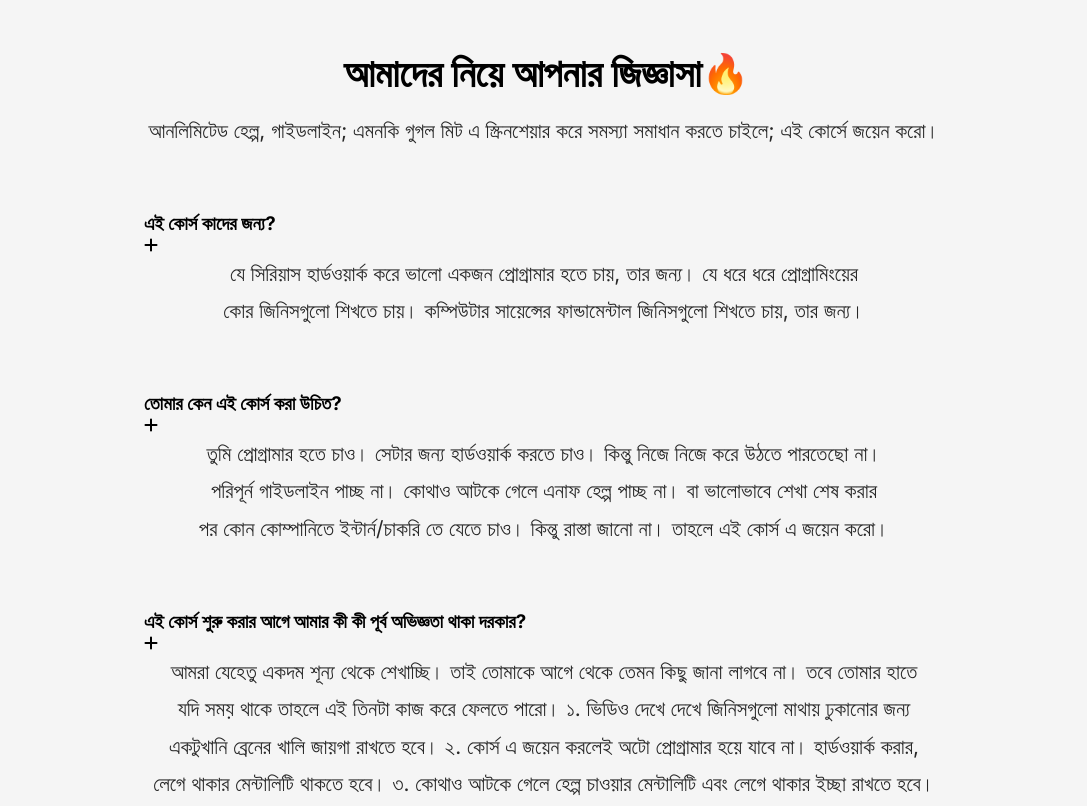
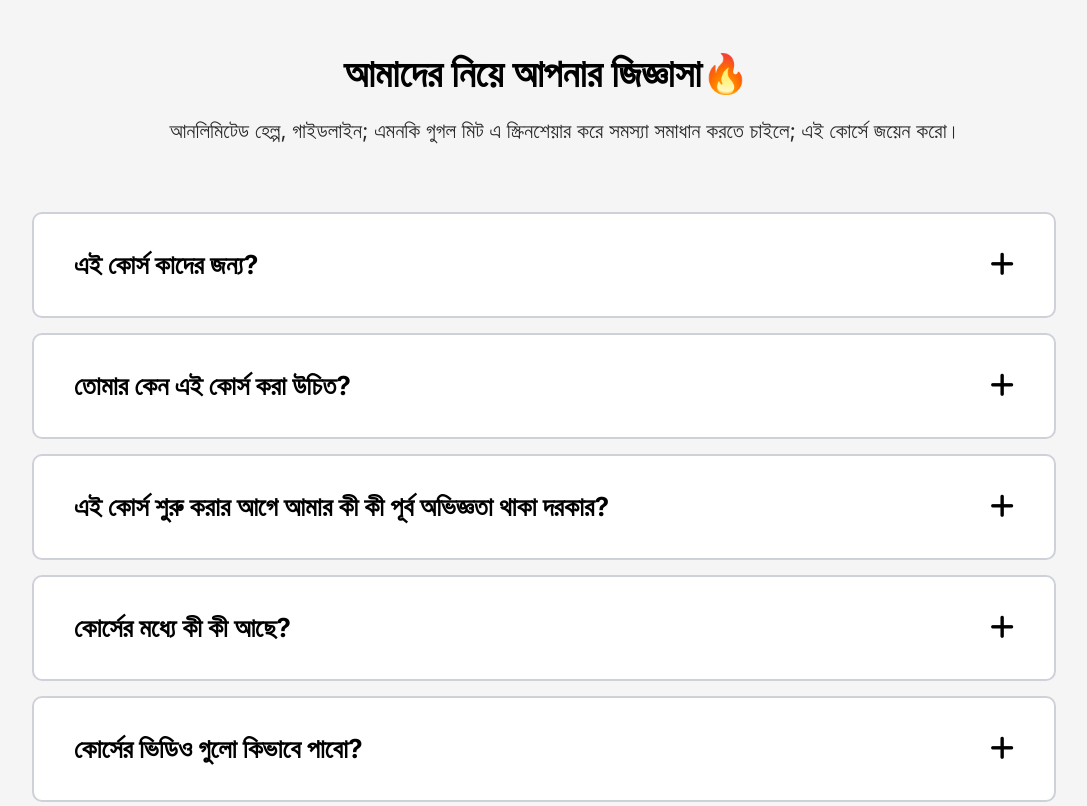
Before and after one commit to tanmoypal003/100-Day-FrontEnd-Challenge, a plain HTML site: page Task-003/index.html in a window 1280 px wide. Shown: the top 806 px of the page, without its empty margins (96-1183 px from the left). Drawn offline with Linux system fonts and the light colour scheme.

Commit message:
styling accordion done

```diff
--- a/Task-003/index.html
+++ b/Task-003/index.html
@@ -24,6 +24,7 @@
                     <div class="accordion-heading">
                         <h3>এই কোর্স কাদের জন্য?</h3>
                         <i class="fa-solid fa-plus"></i>
+                        <i class="fa-solid fa-minus"></i>
                     </div>
                     <div class="accordion-content">
                         <p>
--- a/Task-003/script.js
+++ b/Task-003/script.js
@@ -0,0 +1,7 @@
+const accordion = document.querySelectorAll(".accordion-body");
+
+accordion.forEach((element) => {
+    element.addEventListener("click", () => {
+        element.classList.toggle("active");
+    });
+});
--- a/Task-003/styles.css
+++ b/Task-003/styles.css
@@ -12,26 +12,81 @@ body {
 }
 
 .container {
-    max-width: 800px;
+    width: 80%;
     margin: 50px auto;
 }
 
-.container .accordion-header {
+.container .accordion-header h1 {
+    font-size: 2.4em;
+    margin-bottom: 15px;
+    text-indent: 5px;
     text-align: center;
 }
 
-.container h1 {
-    font-size: 2.4em;
-    margin-bottom: 15px;
-    text-indent: 5px;
-    /* font-weight: 700; */
-}
-
-.container p {
+.container .accordion-header p {
     font-size: 1.3em;
+    margin-left: 13%;
     text-align: center;
     text-wrap: balance;
     line-height: 1.8;
     color: #282828;
     margin-bottom: 3em;
+    width: 800px;
 }
+
+.container .accordion-body {
+    background-color: #fff;
+    border: 2px solid #ced2d8;
+    margin-bottom: 15px;
+    border-radius: 10px;
+}
+
+.container .accordion-wrapper {
+    cursor: pointer;
+    display: flex;
+    flex-direction: column;
+    gap: 30px;
+    padding: 10px 0 5px 0;
+}
+
+.container .accordion-heading {
+    display: flex;
+    align-items: center;
+    justify-content: space-between;
+    font-size: 1.4rem;
+    font-weight: 700;
+    padding: 25px 40px 0 40px;
+}
+
+.container .accordion-body.active {
+    border: none;
+    box-shadow: 9px 10px 25px 0 rgb(196, 196, 196);
+}
+
+.container .accordion-body .fa-plus {
+    font-size: 1.7rem;
+    display: block;
+}
+
+.container .accordion-body.active .fa-plus {
+    display: none;
+}
+
+.container .accordion-body .fa-minus {
+    display: none;
+}
+
+.container .accordion-body.active .fa-minus {
+    font-size: 1.7rem;
+    display: block;
+}
+
+.container .accordion-content p {
+    display: none;
+}
+
+.container .accordion-body.active p {
+    display: block;
+    font-size: 18px;
+    padding: 0 35px 15px 35px;
+}
```
